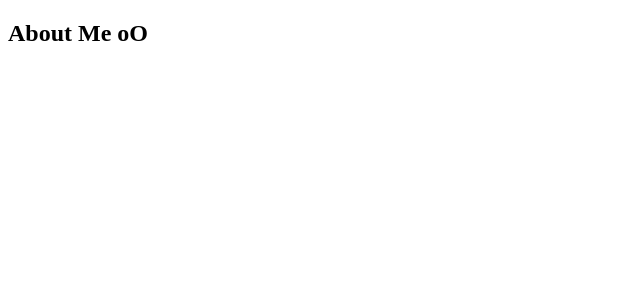
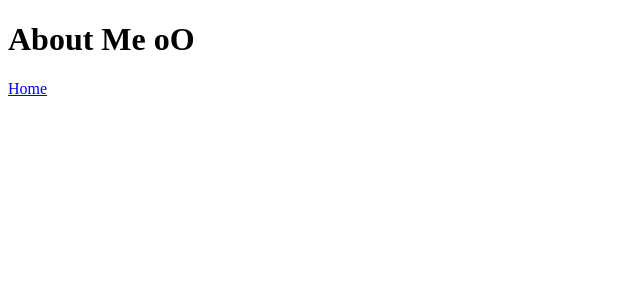
Before and after one commit to Thinkershine/NextJS-Checkout, a Next.js app: page /about in a window 1280 px wide. Shown: the top 300 px of the page, without its empty margins (0-640 px from the left). Built offline with nearby package versions, Linux system fonts and the light colour scheme.

Commit message:
Add SPA Links

```diff
--- a/pages/about.js
+++ b/pages/about.js
@@ -1,7 +1,12 @@
+import Link from "next/link";
+
 export default function About() {
   return (
     <div>
-      <h2>About Me oO</h2>
+      <h1>About Me oO</h1>
+      <Link href="/index">
+        <a>Home</a>
+      </Link>
     </div>
   );
 }
```
Also changed, not shown: pages/index.js (+6 -1 lines).
